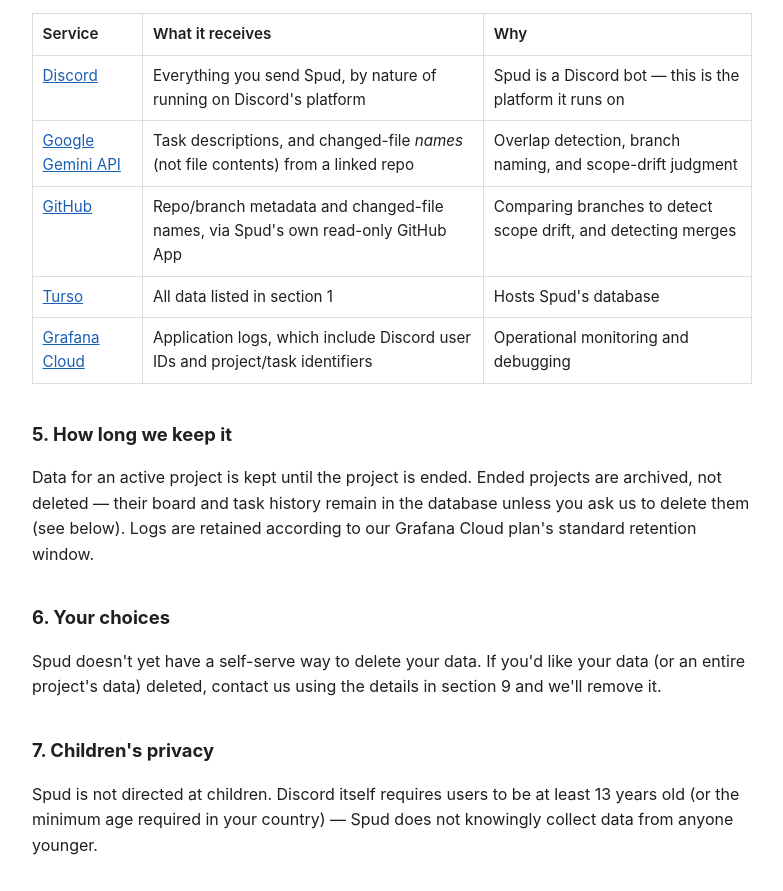
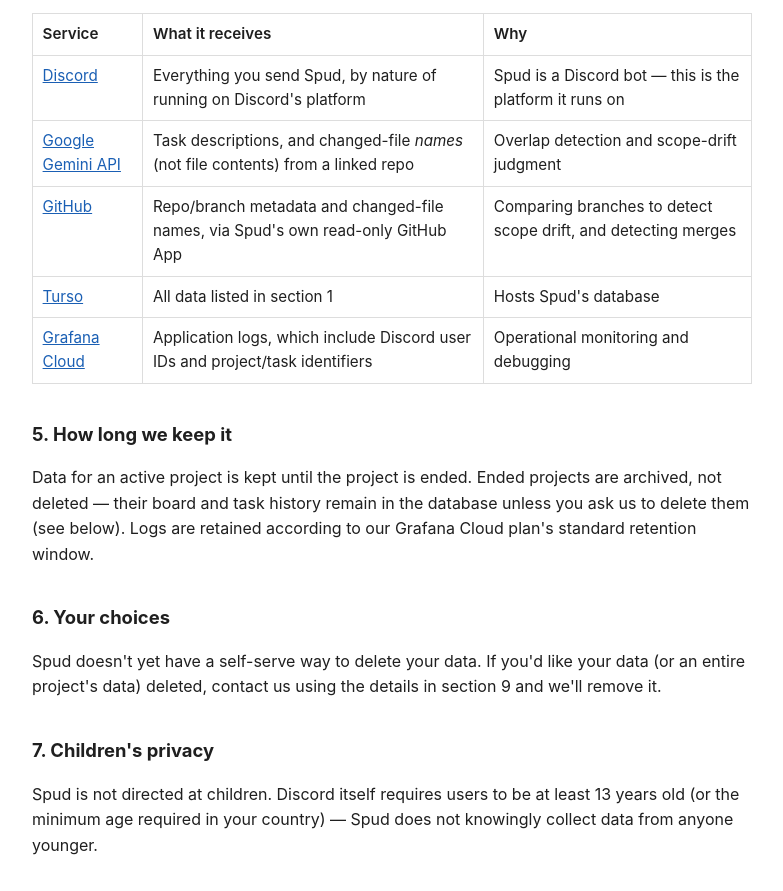
Before and after one commit to PratikDev/spud, a website: page legal/privacy.html in a window 1280 px wide. Shown: the part 1207-2098 px from the top of the page, without its empty margins (248-1031 px from the left). Drawn offline with Linux system fonts and the light colour scheme.

Commit message:
Document rule-based branch naming

```diff
--- a/legal/privacy.html
+++ b/legal/privacy.html
@@ -82,7 +82,7 @@
   <tr>
     <td><a href="https://ai.google.dev/gemini-api/terms" target="_blank" rel="noopener">Google Gemini API</a></td>
     <td>Task descriptions, and changed-file <em>names</em> (not file contents) from a linked repo</td>
-    <td>Overlap detection, branch naming, and scope-drift judgment</td>
+    <td>Overlap detection and scope-drift judgment</td>
   </tr>
   <tr>
     <td><a href="https://docs.github.com/site-policy/privacy-policies/github-general-privacy-statement" target="_blank" rel="noopener">GitHub</a></td>
```
Also changed, not shown: public/index.html (+1 -1 lines), README.md.
